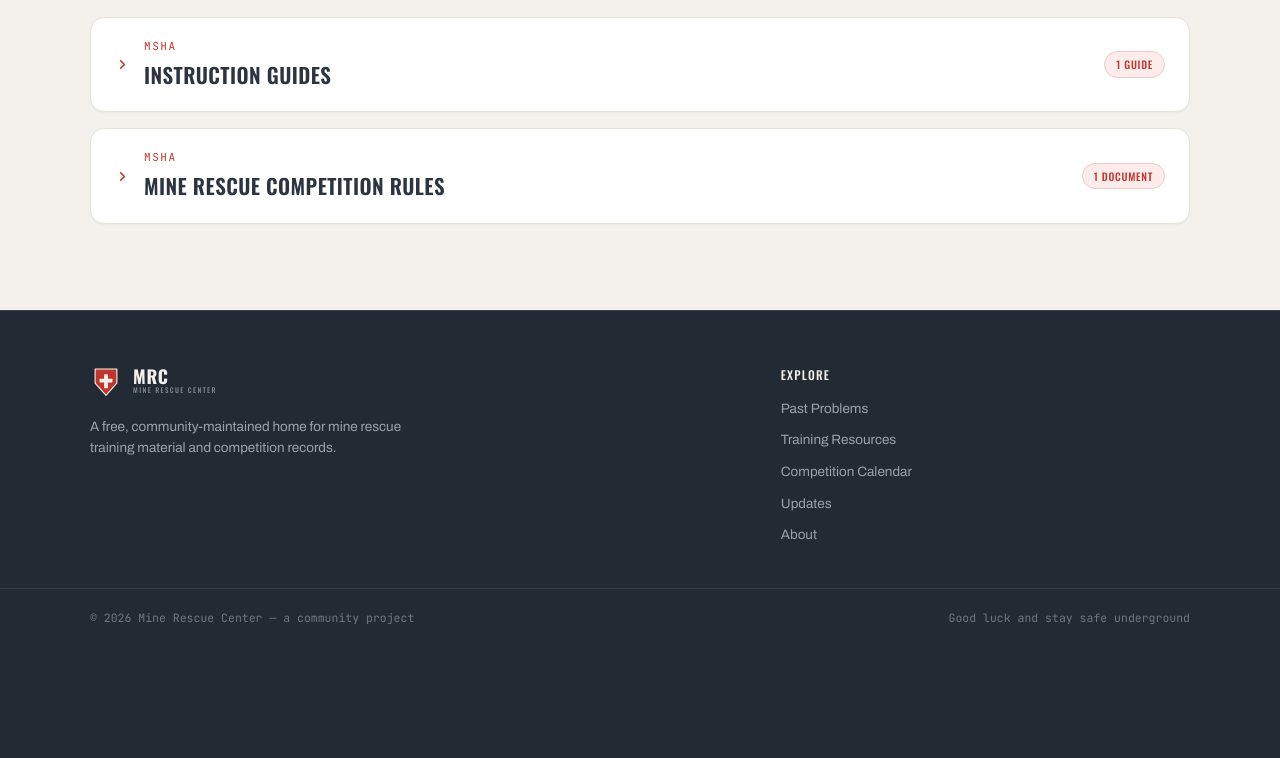
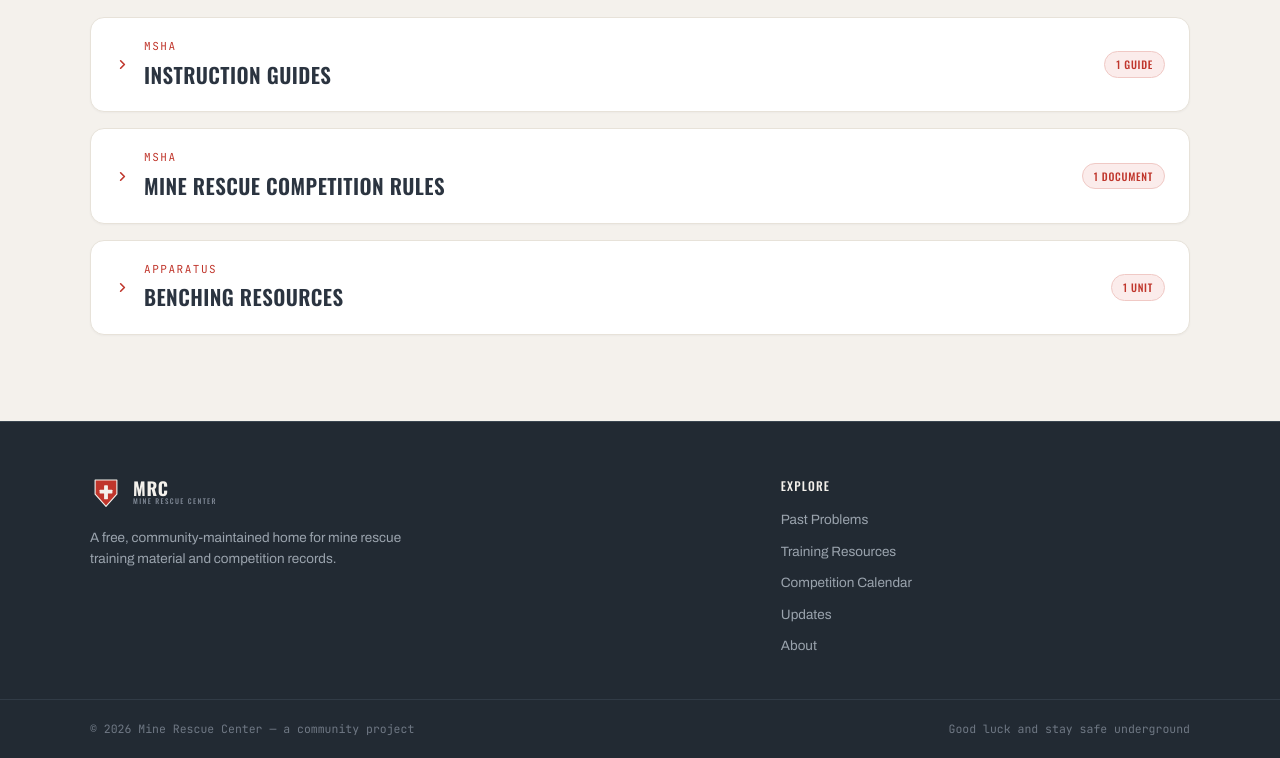
Before and after one commit to jakeolson657/Mine_Rescue_Center, a Django app: page /training/ in a window 1280 px wide. Shown: the part 530-1288 px from the top of the page. Before the commit the page ends 1154 px from the top, so only its background shows below. Run offline with Django 5.2, Linux system fonts and the light colour scheme; tables that the repository leaves empty hold one stand-in row (values such as "Sample post").

Commit message:
Add Benching Resources section to Training page
New BenchingApparatus / BenchingResource models group breathing-apparatus
benching documents by unit, rendered as a third expandable section on the
Training Resources page alongside Instruction Guides and Competition Rules.

Resources support a previewable/downloadable file, an optional external
source link with a custom label (e.g. "Access software"), or both — so a
link-only resource (software hosted elsewhere) works without a file.

Seeded three units: Draeger PSS BG4 plus, Draeger BG ProAir, and BIOMARINE
BioPak 240R. The BG4 plus carries the Draeger IFU, the NIOSH BG4 Benching
Trainer (software link + Instructor's Guide), and SDS sheets for Draegersorb
400, Dow Corning 111 / Molykote 111, an anti-fog spray, and a neutral
disinfectant cleaner. The other two units are intentionally empty for now.

Apparatus rows and media files are data (created via the admin / a seed
script), not part of this commit; media/ is gitignored and uploaded to the
server separately.

Co-Authored-By: Claude Opus 4.8 <noreply@anthropic.com>

```diff
--- a/pages/models.py
+++ b/pages/models.py
@@ -432,6 +432,64 @@ def delete_files_on_scorecard_delete(sender, instance, **kwargs):
         instance.non_fillable_file.delete(save=False)
 
 
+class BenchingApparatus(models.Model):
+    """A breathing apparatus teams bench, e.g. Draeger PSS BG4 plus. Groups
+    the benching resources (manuals, IFUs, checklists) for that unit."""
+    name = models.CharField(max_length=255, help_text="e.g. Draeger PSS BG4 plus")
+    description = models.TextField(blank=True, help_text="Optional note shown above the unit's resource list")
+    sort_order = models.PositiveIntegerField(default=0, help_text="Units are listed lowest number first")
+
+    class Meta:
+        ordering = ['sort_order', 'name']
+        verbose_name_plural = 'Benching apparatus'
+
+    def __str__(self):
+        return self.name
+
+
+class BenchingResource(models.Model):
+    """A document for benching a particular apparatus."""
+    apparatus = models.ForeignKey(BenchingApparatus, on_delete=models.CASCADE, related_name='resources')
+    title = models.CharField(max_length=255, help_text="e.g. PSS BG 4 / PSS BG 4 plus - Instructions for Use")
+    description = models.TextField(blank=True, help_text="What this document covers")
+    file = models.FileField(
+        upload_to='training/benching/', blank=True,
+        help_text="The document to preview/download. Leave blank for a link-only "
+                  "resource (e.g. software hosted elsewhere) and set the source link below.",
+    )
+    source_url = models.URLField(
+        blank=True,
+        help_text="External link for this resource, e.g. the manufacturer's page or "
+                  "hosted software. Shown as a link alongside (or instead of) the file.",
+    )
+    link_label = models.CharField(
+        max_length=60, blank=True,
+        help_text="Text for the source link, e.g. 'Access software'. Defaults to 'Source'.",
+    )
+    sort_order = models.PositiveIntegerField(default=0, help_text="Resources are listed lowest number first")
+    updated_at = models.DateTimeField(auto_now=True)
+
+    class Meta:
+        ordering = ['sort_order', 'title']
+
+    def __str__(self):
+        return f"{self.apparatus} - {self.title}"
+
+    @property
+    def filename(self):
+        return os.path.basename(self.file.name)
+
+    @property
+    def preview_kind(self):
+        return preview_kind_for(self.file.name)
+
+
+@receiver(post_delete, sender=BenchingResource)
+def delete_file_on_benching_resource_delete(sender, instance, **kwargs):
+    if instance.file:
+        instance.file.delete(save=False)
+
+
 class Quiz(models.Model):
     """An interactive, auto-graded version of a written test — extracted
     from a ProblemDocument's question/answer PDF(s)."""
--- a/pages/templates/training.html
+++ b/pages/templates/training.html
@@ -372,6 +372,69 @@
             </details>
         </div>
     </details>
+
+    <details class="resource-section">
+        <summary>
+            <span class="chev"><svg width="15" height="15"><use href="#i-chev"/></svg></span>
+            <span class="resource-head-text">
+                <span class="resource-eyebrow">Apparatus</span>
+                <span class="resource-title">Benching Resources</span>
+            </span>
+            <span class="badge count">{{ benching_apparatus|length }} unit{{ benching_apparatus|length|pluralize }}</span>
+        </summary>
+        <div class="resource-body">
+            <p class="resource-intro">Manufacturer manuals and instructions for use for the breathing apparatus teams bench, grouped by unit. Preview a document in your browser or download it.</p>
+            {% for unit in benching_apparatus %}
+                <details class="scorecards-drop">
+                    <summary>
+                        <span class="chev"><svg width="14" height="14"><use href="#i-chev"/></svg></span>
+                        <span class="scorecards-drop-title">{{ unit.name }}</span>
+                        <span class="badge count">{{ unit.resources.all|length }} doc{{ unit.resources.all|length|pluralize }}</span>
+                    </summary>
+                    <div class="scorecards-drop-body">
+                        {% if unit.description %}
+                            <p class="scorecards-drop-note">{{ unit.description }}</p>
+                        {% endif %}
+                        <div class="resource-list">
+                            {% for res in unit.resources.all %}
+                                <div class="ig-card">
+                                    <div class="ig-card-main">
+                                        <span class="doc-chip">{% if res.file %}PDF{% else %}WEB{% endif %}</span>
+                                        <div class="ig-card-text">
+                                            <div class="ig-card-title">{{ res.title }}</div>
+                                            {% if res.description %}
+                                                <p class="ig-card-desc">{{ res.description }}</p>
+                                            {% endif %}
+                                        </div>
+                                    </div>
+                                    <div class="document-actions">
+                                        {% if res.file %}
+                                            {% if res.preview_kind %}
+                                                <button type="button" class="preview-btn" data-url="{{ res.file.url }}" data-kind="{{ res.preview_kind }}" data-title="{{ res.title }}">Preview</button>
+                                            {% endif %}
+                                            <a href="{{ res.file.url }}" class="download-btn" download>
+                                                <svg width="13" height="13"><use href="#i-dl"/></svg>Download
+                                            </a>
+                                        {% endif %}
+                                        {% if res.source_url %}
+                                            <a class="ext-link" href="{{ res.source_url }}" target="_blank" rel="noopener">
+                                                <svg width="12" height="12"><use href="#i-ext"/></svg>
+                                                {{ res.link_label|default:"Source" }}
+                                            </a>
+                                        {% endif %}
+                                    </div>
+                                </div>
+                            {% empty %}
+                                <p class="no-documents">Resources for this unit are being added — check back soon.</p>
+                            {% endfor %}
+                        </div>
+                    </div>
+                </details>
+            {% empty %}
+                <p class="no-documents">Benching resources are being added — check back soon.</p>
+            {% endfor %}
+        </div>
+    </details>
 </div>
 
 {% include 'partials/preview_modal.html' %}
--- a/pages/views.py
+++ b/pages/views.py
@@ -12,7 +12,7 @@ from .models import (
     CalendarEvent, Competition, SiteConfiguration,
     PROBLEM_CATEGORIES, categorize_problem,
     InstructionGuide, CompetitionRuleDocument, Scorecard,
-    Quiz,
+    Quiz, BenchingApparatus,
 )
 from .forms import FeedbackForm, ProblemSubmissionForm
 from .calendar_export import (
@@ -154,6 +154,7 @@ def training_resources(request):
         'instruction_guides': InstructionGuide.objects.all(),
         'rule_documents': CompetitionRuleDocument.objects.all(),
         'scorecards': Scorecard.objects.all(),
+        'benching_apparatus': BenchingApparatus.objects.prefetch_related('resources'),
     })
 
 
```
Also changed, not shown: pages/admin.py (+28 -1 lines), pages/migrations/0016_benchingapparatus_benchingresource.py (added).
